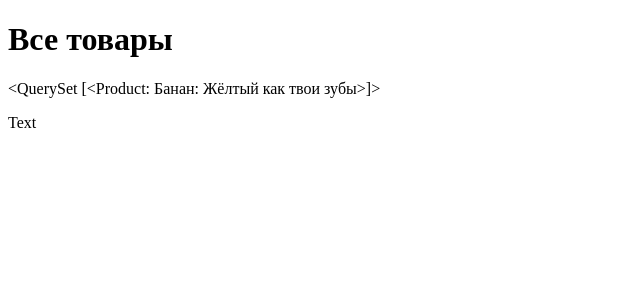
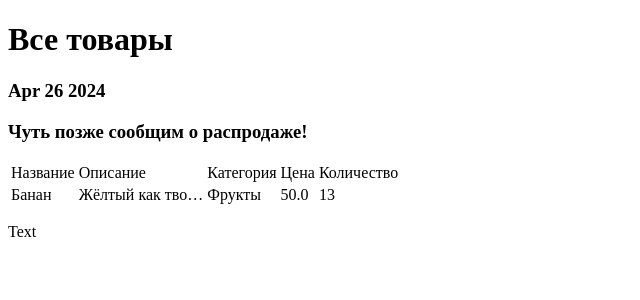
Before and after one commit to Tasank/PortalNews, a Django app: page /products/ in a window 1280 px wide. Shown: the top 300 px of the page, without its empty margins (0-640 px from the left). Run offline with Django 4.2, Linux system fonts and the light colour scheme; data comes from the database, SQL or seed files in the repository.

Commit message:
MODEL_TEST
Signed-off-by: Tasank <apanasovich04@mail.ru>

```diff
--- a/model_test/simpleapp/views.py
+++ b/model_test/simpleapp/views.py
@@ -2,6 +2,7 @@
 # что в этом представлении мы будем выводить список объектов из БД
 from django.views.generic import ListView, DetailView
 from .models import Product
+from datetime import datetime
 
 
 class ProductsList(ListView):
@@ -16,6 +17,21 @@ class ProductsList(ListView):
     # Его надо указать, чтобы обратиться к списку объектов в html-шаблоне.
     context_object_name = 'products'
 
+    # Метод get_context_data позволяет нам изменить набор данных,
+    # который будет передан в шаблон.
+    def get_context_data(self, **kwargs):
+        # С помощью super() мы обращаемся к родительским классам
+        # и вызываем у них метод get_context_data с теми же аргументами,
+        # что и были переданы нам.
+        # В ответе мы должны получить словарь.
+        context = super().get_context_data(**kwargs)
+        # К словарю добавим текущую дату в ключ 'time_now'.
+        context['time_now'] = datetime.utcnow()
+        # Добавим ещё одну пустую переменную,
+        # чтобы на её примере рассмотреть работу ещё одного фильтра.
+        context['next_sale'] = None
+        return context
+
 class ProductDetail(DetailView):
     # Модель всё та же, но мы хотим получать информацию по отдельному товару
     model = Product
--- a/model_test/templates/products.html
+++ b/model_test/templates/products.html
@@ -9,5 +9,34 @@ Products
 <!-- В контенте на странице мы выводим все товары -->
 {% block content %}
 <h1>Все товары</h1>
-{{ products }}
+<h3>{{ time_now|date:'M d Y' }}</h3>
+<!-- Если в переменной next_sale будет None,
+   то выведется указанный в фильтре текст -->
+<h3> {{ next_sale|default_if_none:"Чуть позже сообщим о распродаже!" }} </h3>
+<!-- Выводим товары, только если они есть с помощью тега if -->
+   {% if products %}
+       <table> <!-- Начинаем описывать таблицу -->
+           <tr> <!-- Добавляем строку -->
+               <!-- Добавляем ячейку в строку -->
+               <td> Название </td>
+               <!-- Добавляем ещё одну ячейку в строку и так далее -->
+               <td> Описание </td>
+               <td> Категория </td>
+               <td> Цена </td>
+               <td> Количество </td>
+           </tr> <!-- Не забываем закрыть HTML-тег строки -->
+           {% for product in products %}
+           <tr>
+               <td>{{ product.name }}</td>
+               <td>{{ product.description|truncatechars:15 }}</td>
+               <td>{{ product.category.name }}</td>
+               <td>{{ product.price }}</td>
+               <td>{{ product.quantity }}</td>
+           </tr>
+           {% endfor %}
+       </table> <!-- ... и таблицы -->
+   {% else %}
+       <!-- Если товаров нет, говорим, что товаров нет -->
+       <h2>Товаров нет!</h2>
+   {% endif %}
 {% endblock content %}
```
